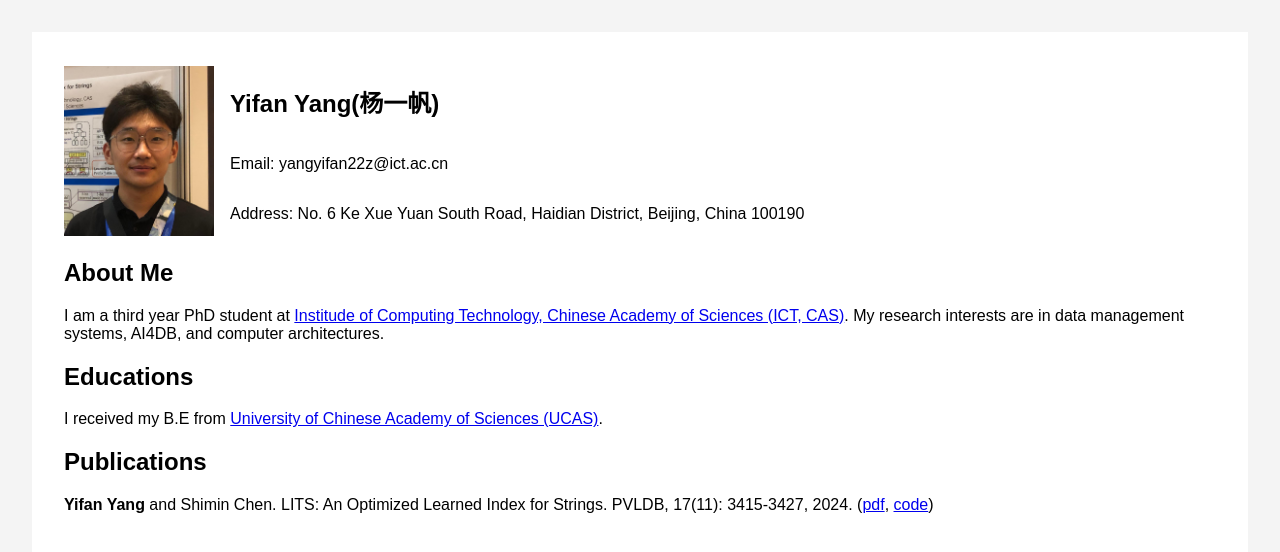
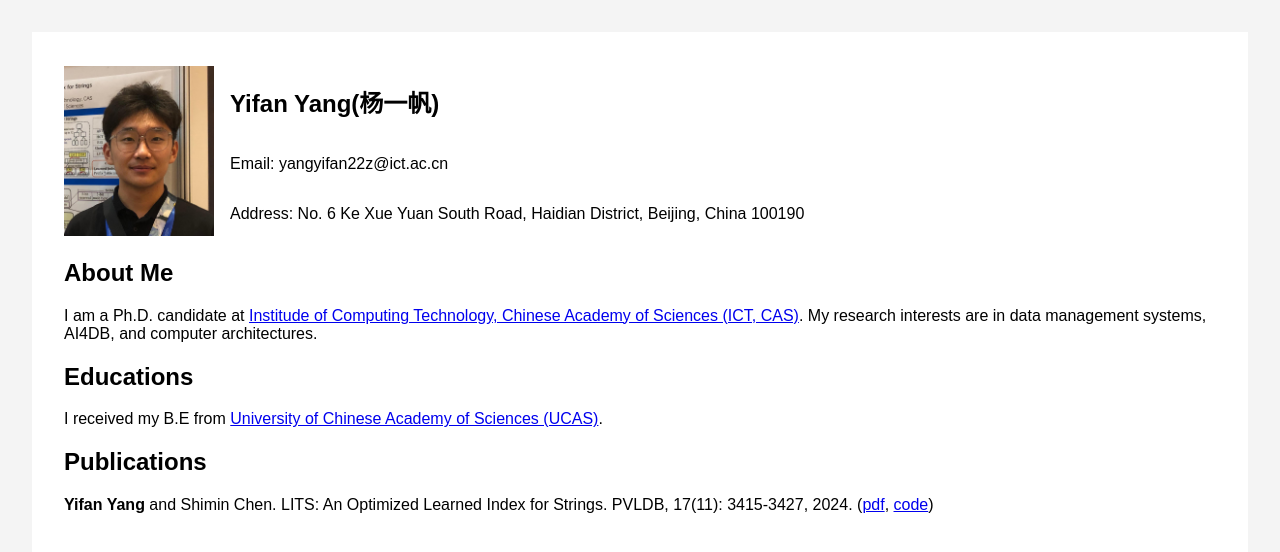
Before and after one commit to fan982/Yifan-Yang, a plain HTML site: page index.html in a window 1280 px wide. Drawn offline with Linux system fonts and the light colour scheme.

Commit message:
update homepage

```diff
--- a/index.html
+++ b/index.html
@@ -60,7 +60,7 @@
                 </div>
             </div>
             <h2>About Me</h2>
-            <p>I am a third year PhD student at <a href="https://www.ict.ac.cn">Institude of Computing Technology,
+            <p>I am a Ph.D. candidate at <a href="https://www.ict.ac.cn">Institude of Computing Technology,
                     Chinese Academy of Sciences (ICT, CAS)</a>. My research interests are
                 in data management systems, AI4DB, and computer architectures.</p>
 
```
